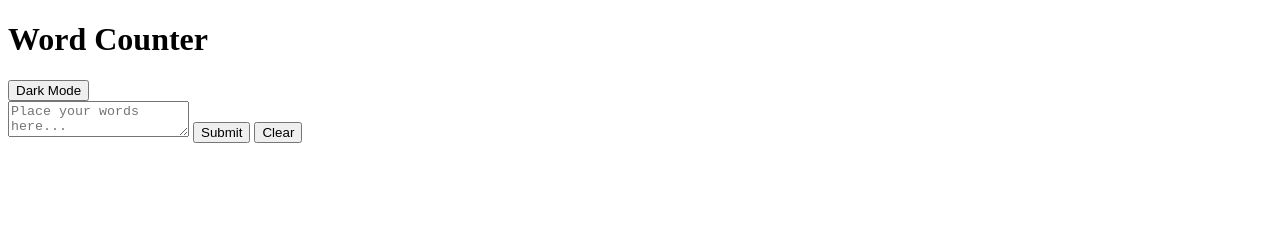
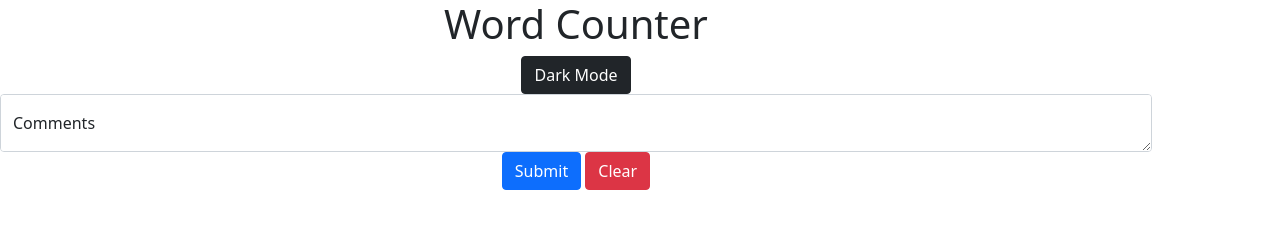
Before and after one commit to nishayaraj/LAB-word-counter, a plain HTML site: page index.html in a window 1280 px wide. Drawn offline with nearby package versions, Linux system fonts and the light colour scheme.

Commit message:
bootstrap additions

```diff
--- a/index.html
+++ b/index.html
@@ -5,18 +5,26 @@
   <meta http-equiv="X-UA-Compatible" content="IE=edge">
   <meta name="viewport" content="width=device-width, initial-scale=1.0">
   <title>Word Counter</title>
+  <link href="https://cdn.jsdelivr.net/npm/bootstrap@5.1.3/dist/css/bootstrap.min.css" rel="stylesheet" integrity="sha384-1BmE4kWBq78iYhFldvKuhfTAU6auU8tT94WrHftjDbrCEXSU1oBoqyl2QvZ6jIW3" crossorigin="anonymous">
   <link rel="stylesheet" href="main.css">
 </head>
 <body>
   <h1>Word Counter</h1>
-  <button id="bg-switch">Dark Mode</button>
+
+  <button type="button" id="bg-switch" class="btn btn-dark">Dark Mode</button>
   <div id="error" class="error"></div>
   <form>
-    <textarea placeholder="Place your words here..."></textarea>
-    <button type="submit">Submit</button>
-    <button type="reset">Clear</button>
+    <div class="form-floating">
+      <textarea class="form-control" placeholder="Leave a comment here" id="floatingTextarea"></textarea>
+      <label for="floatingTextarea">Comments</label>
+    </div>
+    <!-- <textarea placeholder="Place your words here..."></textarea> -->
+
+    <button type="submit" class="btn btn-primary">Submit</button>
+    <button type="reset" class="btn btn-danger">Clear</button>
   </form>
   <div id="word-count"></div>
+  <script src="https://cdn.jsdelivr.net/npm/bootstrap@5.1.3/dist/js/bootstrap.bundle.min.js" integrity="sha384-ka7Sk0Gln4gmtz2MlQnikT1wXgYsOg+OMhuP+IlRH9sENBO0LRn5q+8nbTov4+1p" crossorigin="anonymous"></script>
 <script src="main.js"></script>
 </body>
 </html>
--- a/main.css
+++ b/main.css
@@ -0,0 +1,26 @@
+body{
+  width: 90%;
+  text-align: center;
+}
+
+h1{
+  text-align: center;
+}
+
+textarea{
+  width: 100%;
+
+  }
+
+::placeholder{
+    color:blue;
+    font-size:1.5em;
+    font-family: Arial, Helvetica, sans-serif;
+  }
+
+  button{
+background-color:green;
+color: white;
+padding: 10px;
+font-size:1.5em;
+  }
--- a/main.js
+++ b/main.js
@@ -1,4 +1,5 @@
-console.log("Connected!")
+console.log("Connected!");
+
 // YOU WILL MODIFY THIS FUNCTION TO GET THE PROGRAM TO WORK
 const wordCounter = (value) => {
   // Type into the input and press submit, you will see the value you entered in your console
@@ -6,10 +7,10 @@ const wordCounter = (value) => {
 
   if (value) {
     // COMPLETE THE LOGIC
-    wordCount.innerHTML = `Word Count: 0`;
+    wordCount.innerHTML = `Word Count: ${value.length}`;
   } else {
     // if the value is empty, set the error message value to "Please input text"
-    error.innerHTML = ""; // UPDATE THIS
+    error.innerHTML = "Please input text"; // UPDATE THIS
   }
 }
 
```
